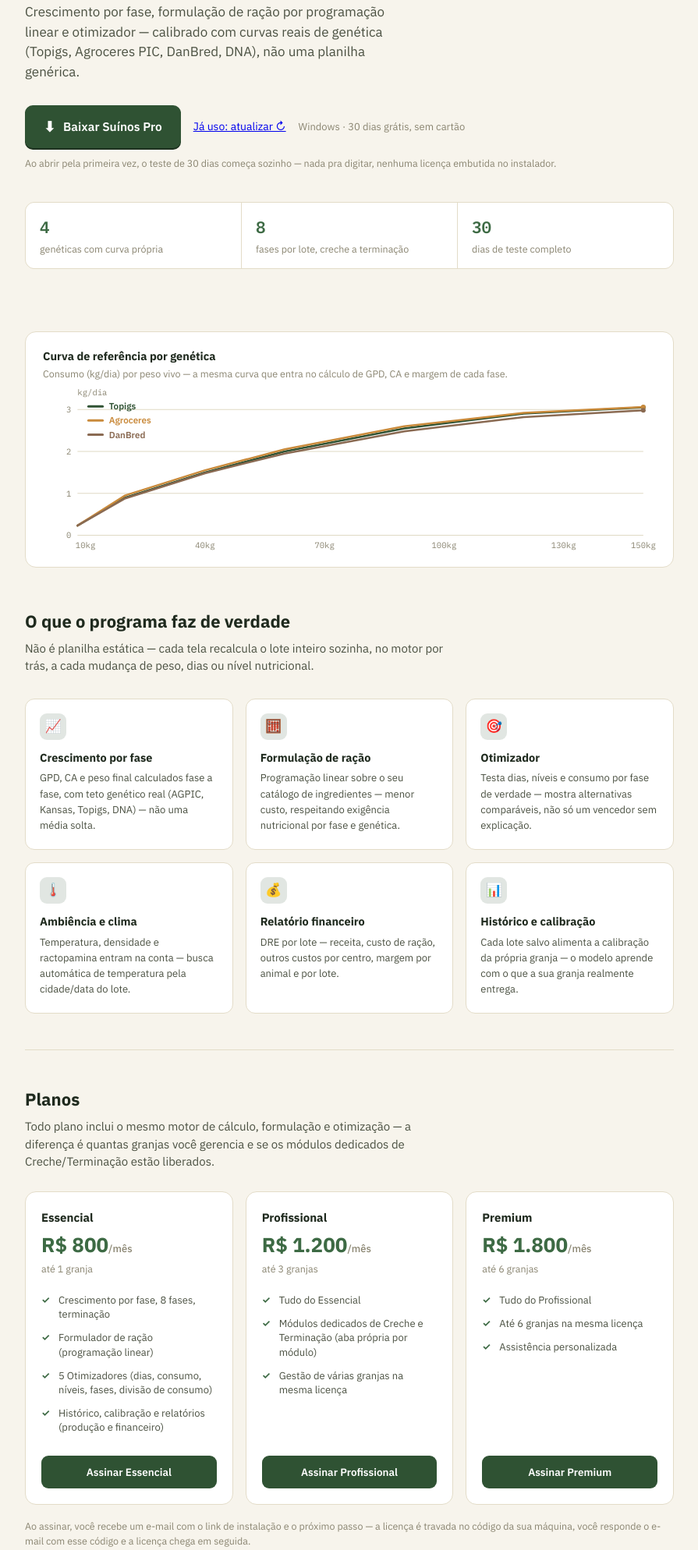
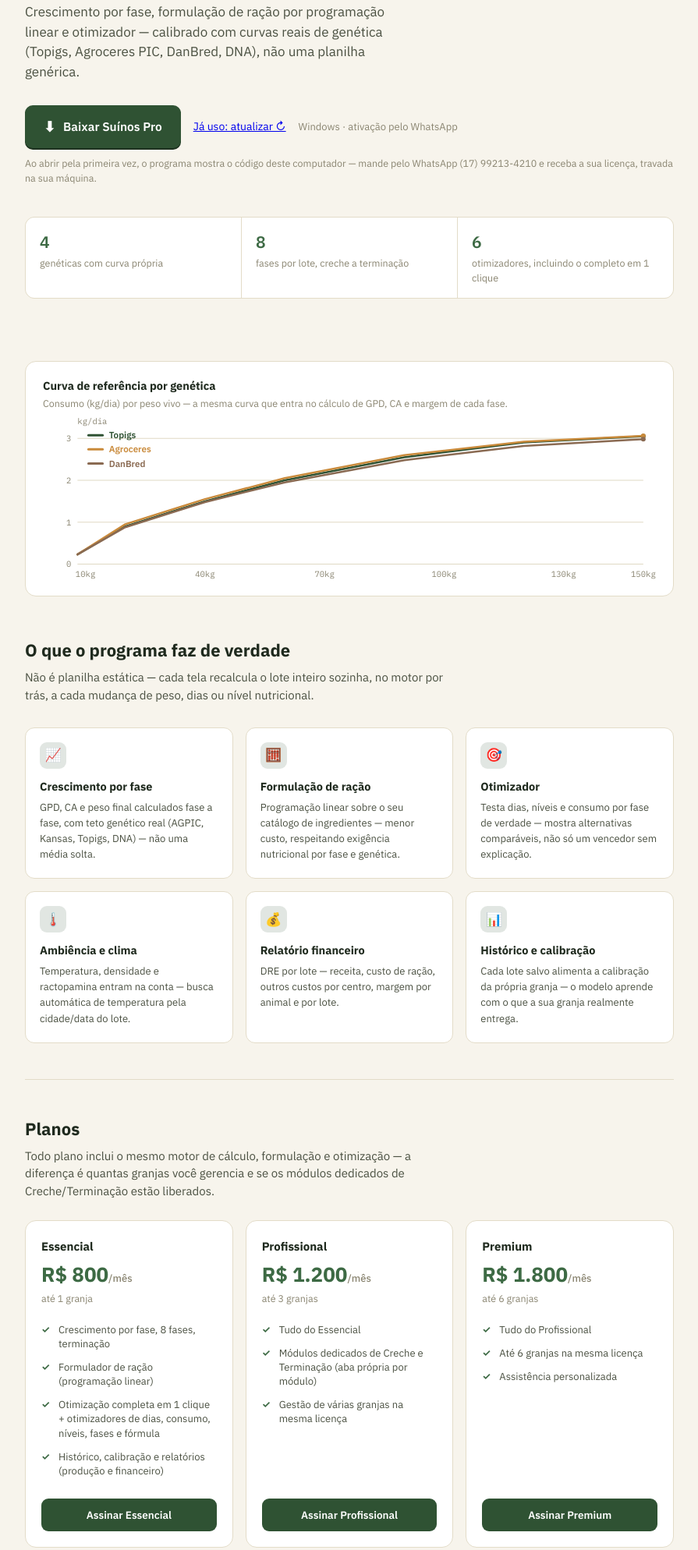
Before and after one commit to paulopedrosonutri-blip/Suinos-Pro-releases, a plain HTML site: page index.html in a window 1280 px wide. Shown: the part 366-2354 px from the top of the page at 78% size, without its empty margins (192-1087 px from the left). Drawn offline with Linux system fonts and the light colour scheme.

Commit message:
Pagina: tira a promessa de 30 dias gratis automaticos (o programa ativa por codigo enviado pelo WhatsApp) e cita a Otimizacao completa
Co-Authored-By: Claude Opus 5.5 <noreply@anthropic.com>

```diff
--- a/index.html
+++ b/index.html
@@ -212,15 +212,15 @@
           <span class="ic">⬇</span> Baixar Suínos Pro
         </a>
         <a class="btn-update" href="https://github.com/paulopedrosonutri-blip/Suinos-Pro-releases/releases/latest">Já uso: atualizar ↻</a>
-        <span class="cta-note">Windows · 30 dias grátis, sem cartão</span>
+        <span class="cta-note">Windows · ativação pelo WhatsApp</span>
       </div>
-      <p class="cta-fineprint">Ao abrir pela primeira vez, o teste de 30 dias começa sozinho — nada pra digitar,
-      nenhuma licença embutida no instalador.</p>
+      <p class="cta-fineprint">Ao abrir pela primeira vez, o programa mostra o código deste computador —
+      mande pelo WhatsApp (17) 99213-4210 e receba a sua licença, travada na sua máquina.</p>
 
       <div class="stats-row">
         <div class="stat"><div class="v num">4</div><div class="l">genéticas com curva própria</div></div>
         <div class="stat"><div class="v num">8</div><div class="l">fases por lote, creche a terminação</div></div>
-        <div class="stat"><div class="v num">30</div><div class="l">dias de teste completo</div></div>
+        <div class="stat"><div class="v num">6</div><div class="l">otimizadores, incluindo o completo em 1 clique</div></div>
       </div>
     </section>
 
@@ -279,7 +279,7 @@
           <ul>
             <li>Crescimento por fase, 8 fases, terminação</li>
             <li>Formulador de ração (programação linear)</li>
-            <li>5 Otimizadores (dias, consumo, níveis, fases, divisão de consumo)</li>
+            <li>Otimização completa em 1 clique + otimizadores de dias, consumo, níveis, fases e fórmula</li>
             <li>Histórico, calibração e relatórios (produção e financeiro)</li>
           </ul>
           <a class="btn-plan" href="https://www.asaas.com/c/8yquuq4w862hvujq">Assinar Essencial</a>
@@ -320,11 +320,11 @@
         </li>
         <li>
           <span class="step-num">2</span>
-          <div><h4>Abra e comece a usar</h4><p>O teste de 30 dias liga sozinho — sem código, sem e-mail, sem cartão.</p></div>
+          <div><h4>Abra e mande o código</h4><p>Na primeira abertura aparece o código deste computador. Mande pelo WhatsApp ou e-mail e receba a sua licença.</p></div>
         </li>
         <li>
           <span class="step-num">3</span>
-          <div><h4>Quer continuar depois do teste?</h4><p>Escolha um plano acima — a licença é gerada com o código da sua própria máquina, travada pra você.</p></div>
+          <div><h4>Escolha o seu plano</h4><p>Veja os planos acima — a licença é gerada com o código da sua própria máquina, travada pra você.</p></div>
         </li>
       </ul>
     </section>
```
